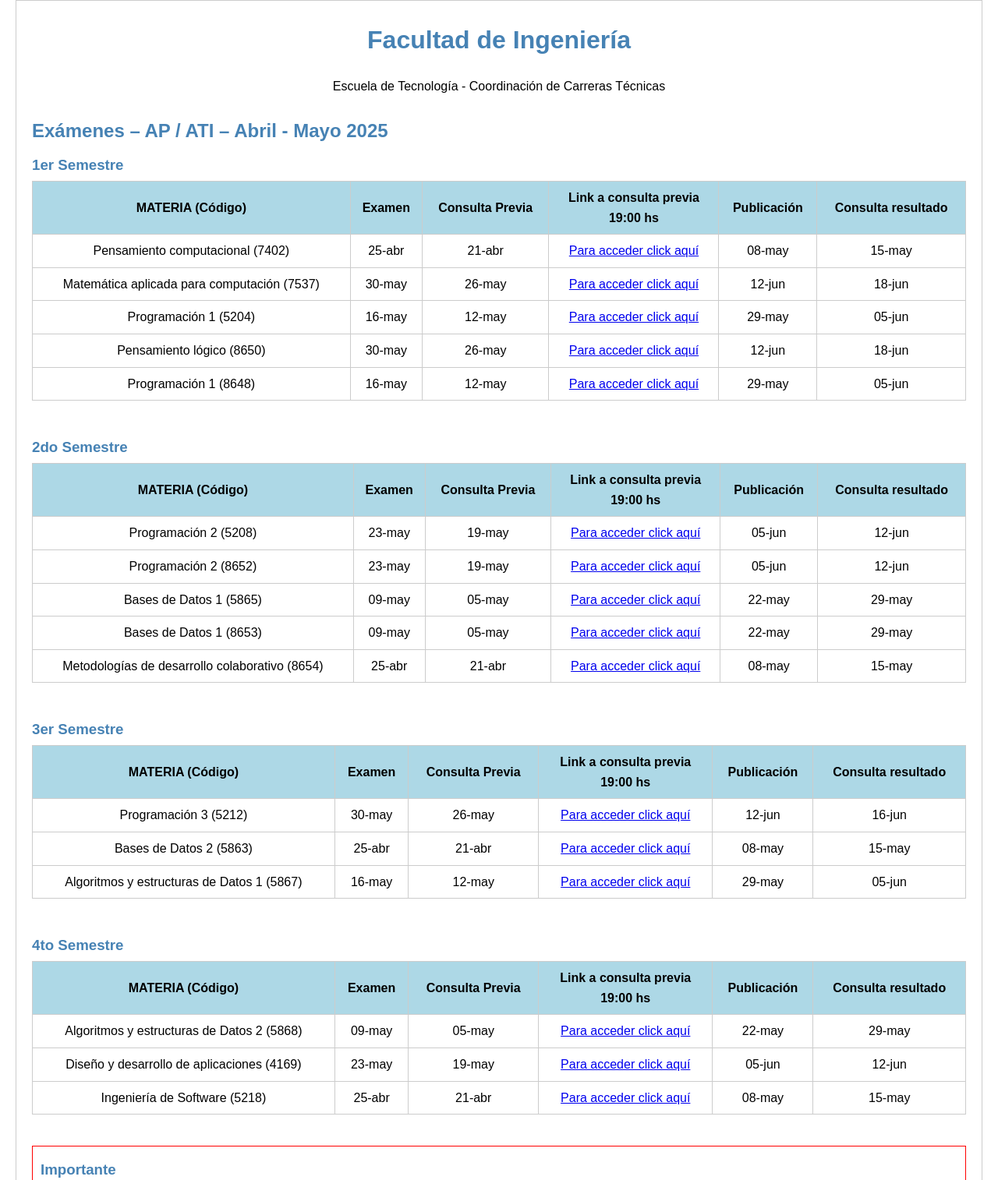
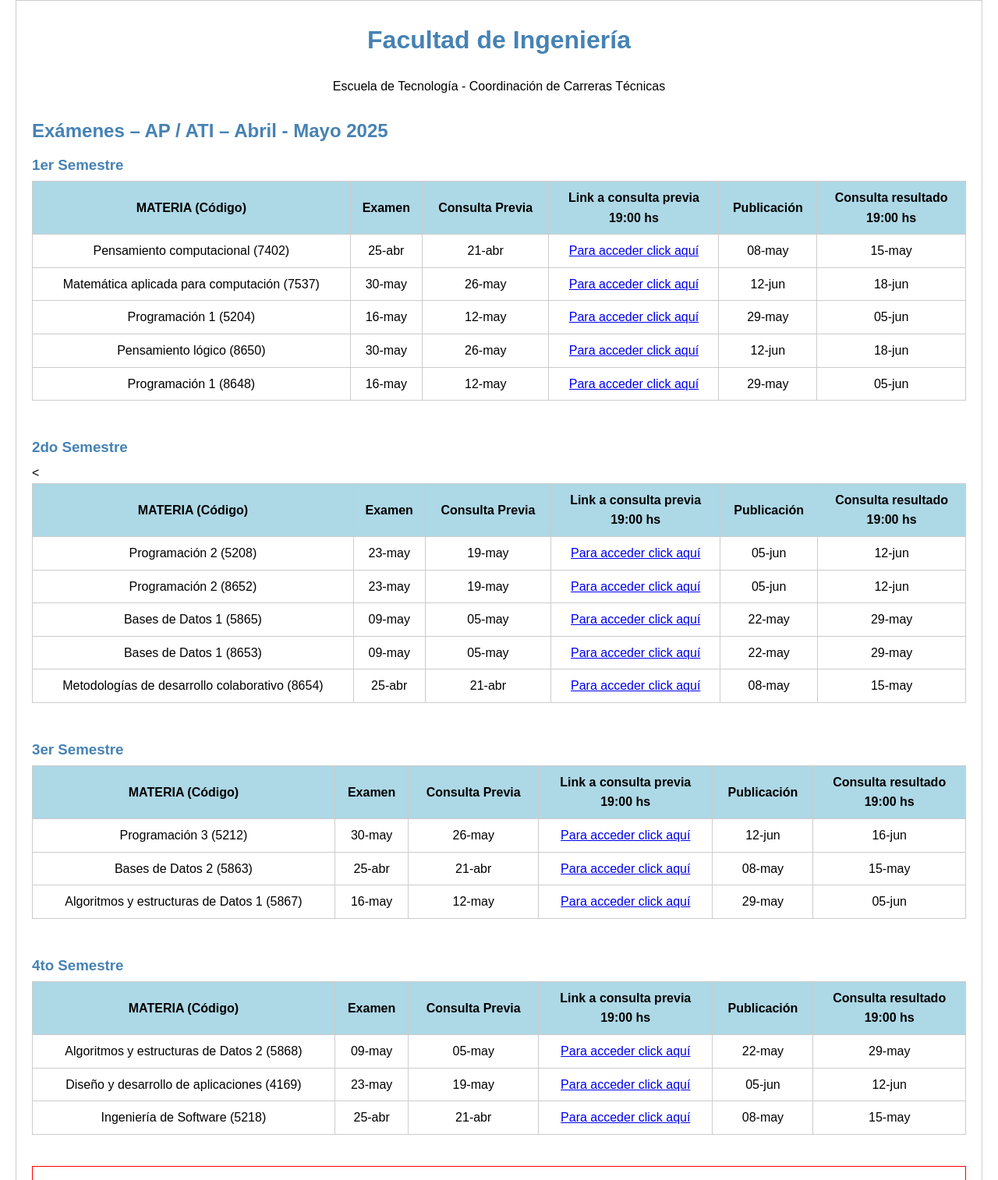
Before and after one commit to S-Alamon/CalendarioATI, a plain HTML site: page index.html in a window 1280 px wide. Shown: the part 71-1585 px from the top of the page at 78% size. Drawn offline with Linux system fonts and the light colour scheme.

Commit message:
Update index.html

```diff
--- a/index.html
+++ b/index.html
@@ -86,7 +86,8 @@
       	   Link a consulta previa<br><strong>19:00 hs</strong>
      	 </th>
       	<th style="vertical-align: middle; text-align: center;">Publicación</th>
-     	 <th style="vertical-align: middle; text-align: center;">Consulta resultado</th>
+     	 <th style="vertical-align: middle; text-align: center;">Consulta resultado<br><strong>19:00 hs</strong></th>
+	 </th>
    	 </tr>
  	 </thead>
         <tbody>
@@ -146,8 +147,8 @@
      	   Link a consulta previa<br><strong>19:00 hs</strong>
      	 </th>
      	 <th style="vertical-align: middle; text-align: center;">Publicación</th>
-     	 <th style="vertical-align: middle; text-align: center;">Consulta resultado</th>
-   	 </tr>
+     	 <<th style="vertical-align: middle; text-align: center;">Consulta resultado<br><strong>19:00 hs</strong></th>
+	 </tr>
 	  </thead>
         <tbody>
           <tr>
@@ -206,9 +207,9 @@
         	 Link a consulta previa<br><strong>19:00 hs</strong>
              </th>
       	     <th style="vertical-align: middle; text-align: center;">Publicación</th>
-      	     <th style="vertical-align: middle; text-align: center;">Consulta resultado</th>
-          </tr>
-        </thead>
+      	     <th style="vertical-align: middle; text-align: center;">Consulta resultado<br><strong>19:00 hs</strong></th>
+	     </tr>
+          </thead>
         <tbody>
           <tr>
             <td>Programación 3 (5212)</td>
@@ -250,10 +251,9 @@
         	 Link a consulta previa<br><strong>19:00 hs</strong>
              </th>
       	     <th style="vertical-align: middle; text-align: center;">Publicación</th>
-      	     <th style="vertical-align: middle; text-align: center;">Consulta resultado</th>
-
-          </tr>
-        </thead>
+      	     <th style="vertical-align: middle; text-align: center;">Consulta resultado<br><strong>19:00 hs</strong></th>
+	     </tr>
+           </thead>
         <tbody>
           <tr>
             <td>Algoritmos y estructuras de Datos 2 (5868)</td>
```
